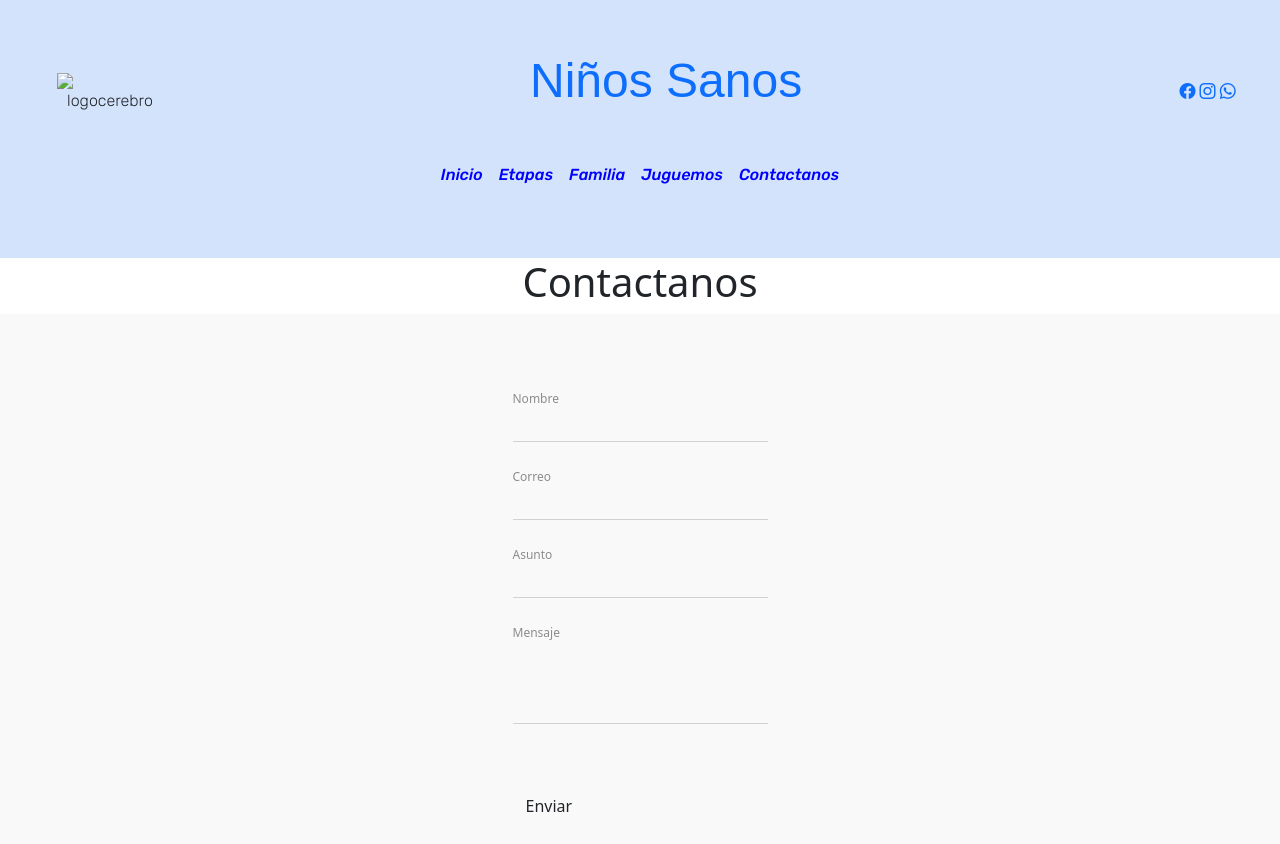
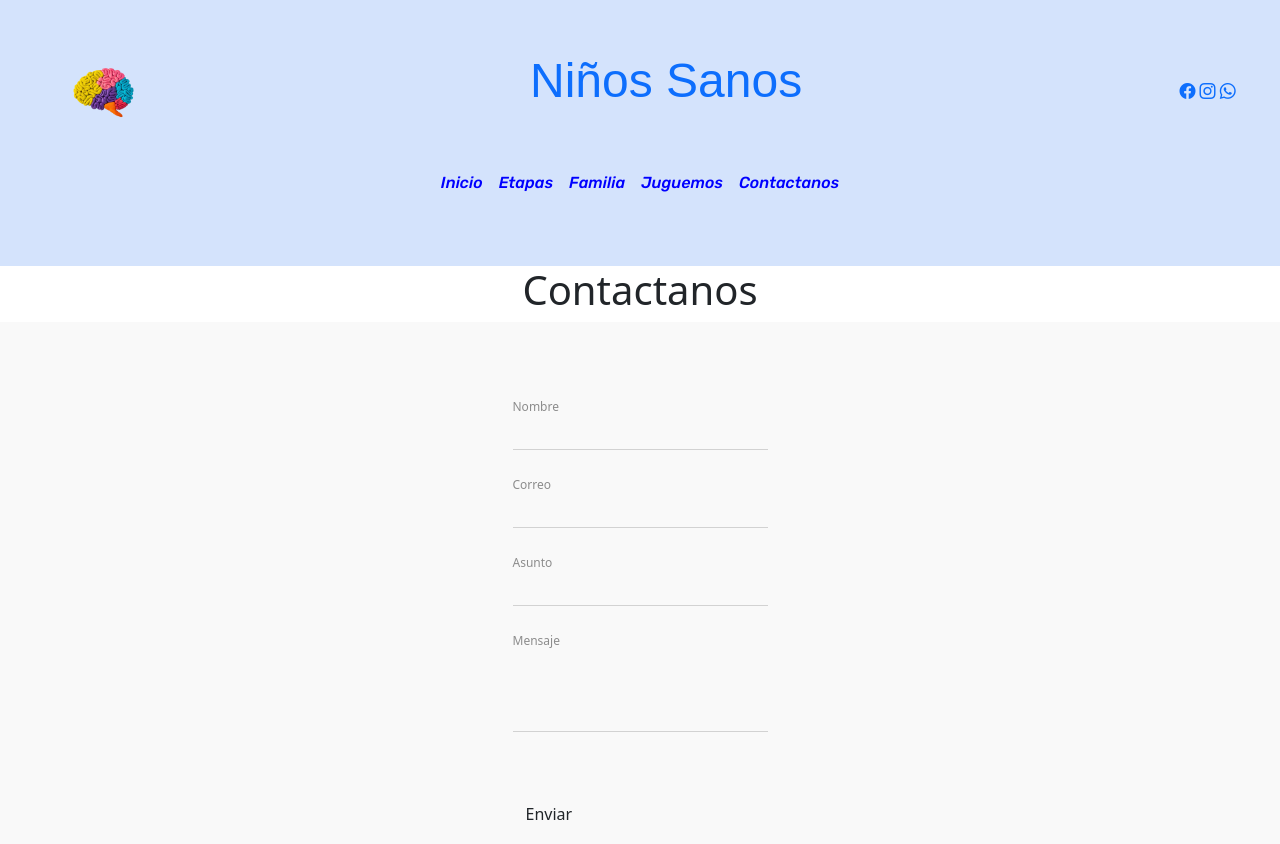
Before and after one commit to MichelMiranda08/EntregaFinal_Miranda_Lopez.github.io, a plain HTML site: page pages/contactanos.html in a window 1280 px wide. Shown: the top 844 px of the page. Drawn offline with nearby package versions, Linux system fonts and the light colour scheme; a script that the page names is missing.

Commit message:
cambio contactenos

```diff
--- a/pages/contactanos.html
+++ b/pages/contactanos.html
@@ -19,7 +19,7 @@
         <div class="logo">
             <ul>
                 <li class="row_img_cerebro">
-                    <img class="img_cerebro" src="assets/images/cerebro-funcionamiento-explicado-a-ninos-removebg-preview.png" alt="logocerebro" />
+                    <img class="img_cerebro" src="../assets/images/cerebro-funcionamiento-explicado-a-ninos-removebg-preview.png" alt="logocerebro" />
                 </li>
                 <li class="row_title">
                     <a href="../index.html"><span class="title">Niños Sanos</span></a>
```
